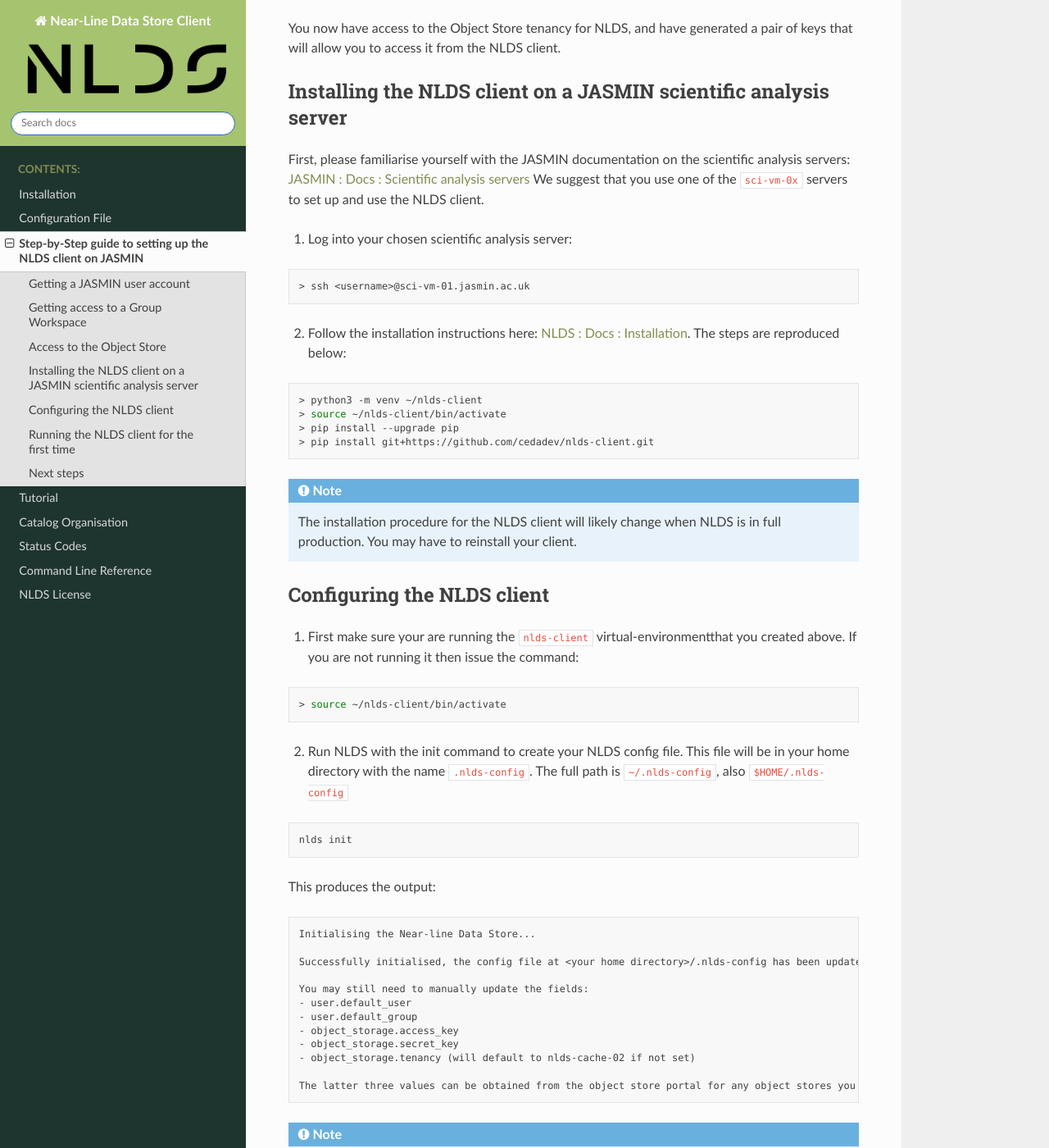
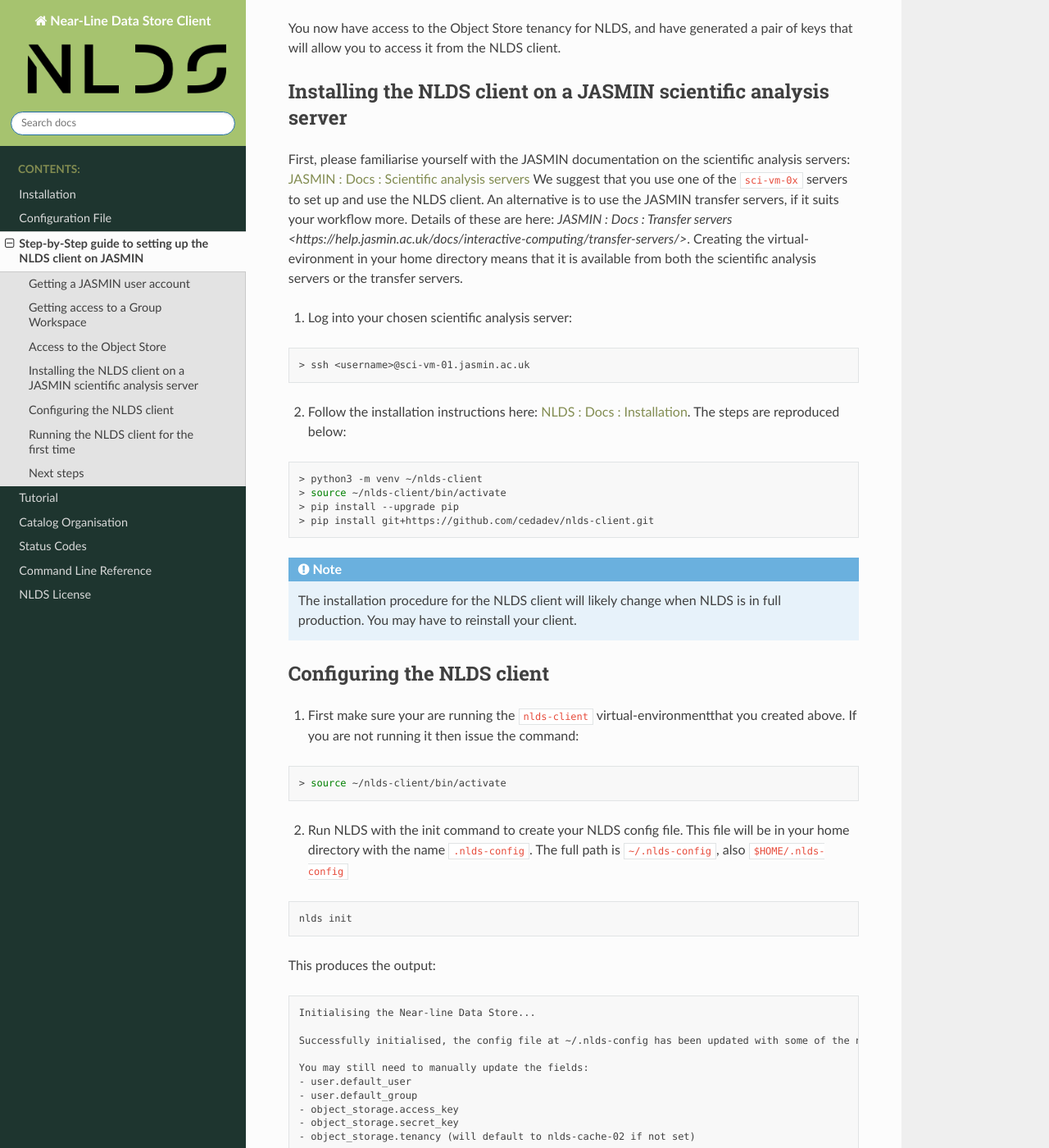
Before and after one commit to cedadev/nlds-client, a Sphinx documentation site: the page built from docs/user_guide/source/step_by_step.rst, in a window 1280 px wide and 1400 px high, scrolled down 4454 px. Shown: the whole window at 82% size. Built offline with Sphinx 7.4.7 and the Read the Docs theme 3.1.0, drawn with Linux system fonts in a browser that asks for light colours; some of the changed lines change nothing that is shown; some of the changed text lies outside the part shown.

Commit message:
Typo fixes

```diff
--- a/docs/user_guide/source/conf.py
+++ b/docs/user_guide/source/conf.py
@@ -14,7 +14,7 @@
 # -- Project information -----------------------------------------------------
 # https://www.sphinx-doc.org/en/master/usage/configuration.html#project-information
 project = 'Near-Line Data Store Client'
-copyright = '5, Centre for Environmental Data Analysis, Science and Technologies Facilities Council, UK Research and Innovation'
+copyright = '2025, Centre for Environmental Data Analysis, Science and Technologies Facilities Council, UK Research and Innovation'
 author = 'Neil Massey & Jack Leland'
 
 version = __version__
--- a/docs/user_guide/source/step_by_step.rst
+++ b/docs/user_guide/source/step_by_step.rst
@@ -114,7 +114,7 @@
 -----------------------------------------------------------------
 
 First, please familiarise yourself with the JASMIN documentation on the scientific analysis servers: `JASMIN : Docs : Scientific analysis servers <https://help.jasmin.ac.uk/docs/interactive-computing/sci-servers/>`_
-We suggest that you use one of the ``sci-vm-0x`` servers to set up and use the NLDS client.
+We suggest that you use one of the ``sci-vm-0x`` servers to set up and use the NLDS client.  An alternative is to use the JASMIN transfer servers, if it suits your workflow more.  Details of these are here: `JASMIN : Docs : Transfer servers <https://help.jasmin.ac.uk/docs/interactive-computing/transfer-servers/>`.  Creating the virtual-evironment in your home directory means that it is available from both the scientific analysis servers or the transfer servers.
 
 1.  Log into your chosen scientific analysis server:
 
@@ -157,7 +157,7 @@
 
     Initialising the Near-line Data Store...
 
-    Successfully initialised, the config file at <your home directory>/.nlds-config has been updated with some of the necessary information to start using the NLDS.
+    Successfully initialised, the config file at ~/.nlds-config has been updated with some of the necessary information to start using the NLDS.
 
     You may still need to manually update the fields:
     - user.default_user
@@ -178,7 +178,7 @@
 
     but with the ``{{ nlds-testing-url }}`` replaced with the url provided to you by in the invitation email.
 
-3.  Edit the file at ``<your home directory>/.nlds-config`` to add some extra information.  The file looks like this:
+3.  Edit the file at ``~/.nlds-config`` to add some extra information.  The file looks like this:
 
 .. code-block:: json
 
```
